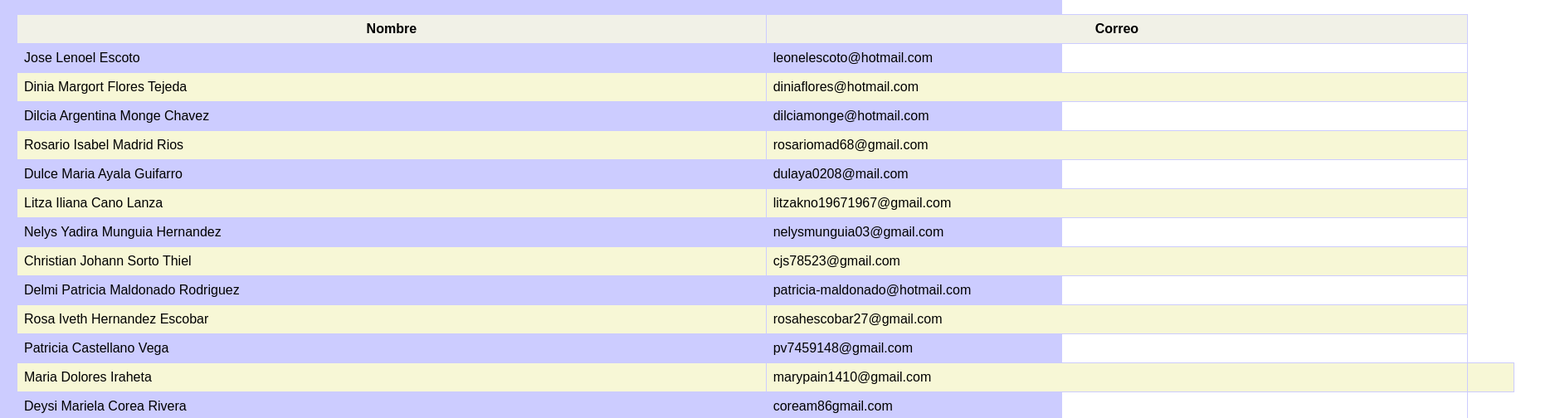
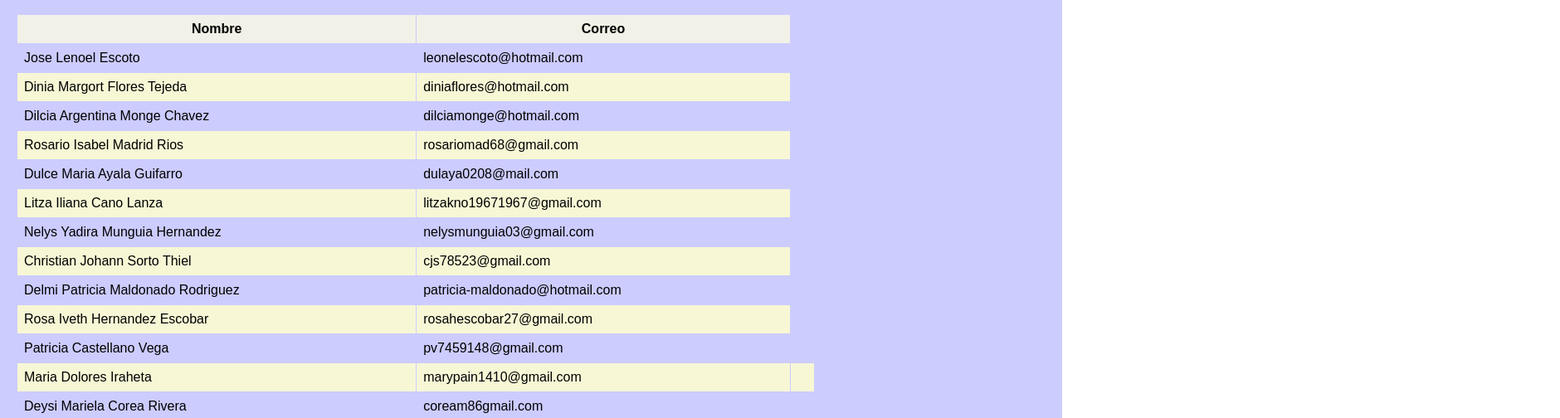
Before and after one commit to Marisa0000000000000000000000/sitoweb, a plain HTML site: page personal.html in a window 1280 px wide. Shown: the part 133-637 px from the top of the page at 83% size, 1880 px wide, since content can reach past the window. Drawn offline with Linux system fonts and the light colour scheme.

Commit message:
Update styles.css

```diff
--- a/styles.css
+++ b/styles.css
@@ -39,7 +39,7 @@ footer {
 
 /*Estilos CSS */
 table {
-    width: 150%;
+    width: 80%;
     border-collapse: collapse;
     margin-bottom: 20px;
 }
```
